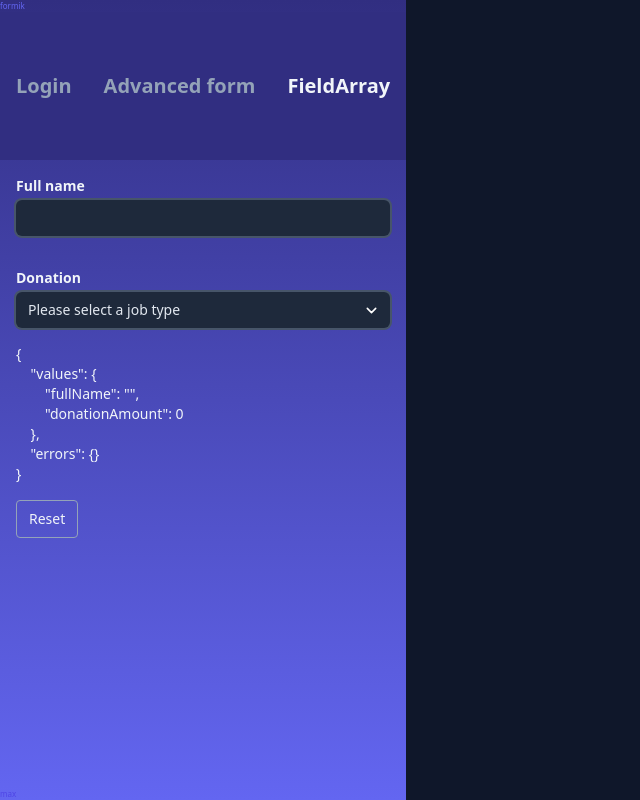
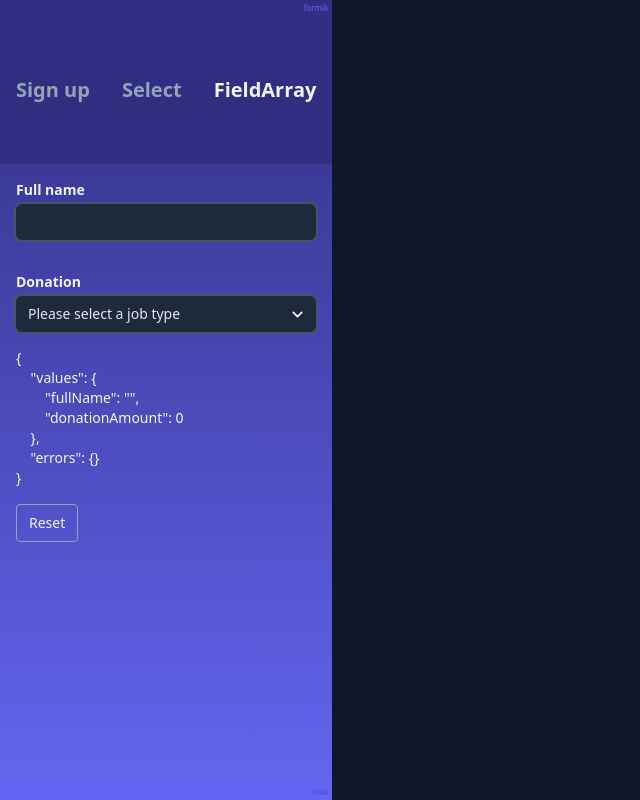
Before and after one commit to maxzz/forms-formik, a React (Vite) app: page / in a window 1280 px wide. Shown: the whole page, without its empty margins (0-640 px from the left). Built offline with nearby package versions, Linux system fonts and the light colour scheme.

Commit message:
WIP. Form1. add DisplayInfo component

```diff
--- a/src/App.tsx
+++ b/src/App.tsx
@@ -5,13 +5,13 @@ export function App() {
         <div className="h-screen bg-gradient-to-b from-indigo-900 to-indigo-500 grid grid-cols-[max-content_1fr]">
 
             <div className="flex flex-col">
-                <header className="text-[0.5rem] text-indigo-500">
+                <header className="px-1 py-0.5 text-[0.5rem] text-indigo-500 text-end">
                     formik
                 </header>
                 <div className="flex-1">
                     <Page />
                 </div>
-                <footer className="text-[0.5rem] text-indigo-600">max</footer>
+                <footer className="px-1 py-0.5 text-[0.5rem] text-indigo-600 text-end">max</footer>
             </div>
 
             <div className="bg-slate-900"></div>
--- a/src/components/Form1/index.tsx
+++ b/src/components/Form1/index.tsx
@@ -87,6 +87,13 @@ export function Form1() {
             </button>
         </form>
 
+        <DisplayInfo values={values} errors={errors} resetForm={resetForm}/>
+    </>);
+}
+
+function DisplayInfo({ values, errors, resetForm }: { values: unknown, errors: unknown, resetForm: Function; }) {
+    return (
+        <div className="">
             <div className="px-4 text-slate-100 whitespace-pre">
                 {JSON.stringify({ values, errors }, null, 4)}
             </div>
@@ -97,5 +104,6 @@ export function Form1() {
                 value="Reset"
                 onClick={() => resetForm()}
             />
-    </>);
+        </div>
+    );
 }
--- a/src/components/Page.tsx
+++ b/src/components/Page.tsx
@@ -18,28 +18,14 @@ export function Page() {
         <div className="h-full text-sm text-slate-100 flex flex-col">
 
             <div className="py-12 flex items-center justify-center bg-indigo-900">
-                <TabButton active={currentForm === 0} onClick={() => setCurrentForm(0)}>Login</TabButton>
-                <TabButton active={currentForm === 1} onClick={() => setCurrentForm(1)}>Advanced form</TabButton>
+                <TabButton active={currentForm === 0} onClick={() => setCurrentForm(0)}>Sign up</TabButton>
+                <TabButton active={currentForm === 1} onClick={() => setCurrentForm(1)}>Select</TabButton>
                 <TabButton active={currentForm === 2} onClick={() => setCurrentForm(2)}>FieldArray</TabButton>
             </div>
 
-            {currentForm === 0 &&
-                <div className="px-4">
-                    <Form1 />
-                </div>
-            }
-
-            {currentForm === 1 &&
-                <div className="px-4">
-                    <Form2 />
-                </div>
-            }
-
-            {currentForm === 2 &&
-                <div className="px-4">
-                    <Form3 />
-                </div>
-            }
+            {currentForm === 0 && <div className="px-4"> <Form1 /> </div>}
+            {currentForm === 1 && <div className="px-4"> <Form2 /> </div>}
+            {currentForm === 2 && <div className="px-4"> <Form3 /> </div>}
         </div>
     );
 }
```
Lines whose indentation alone changed are shown as unchanged.
